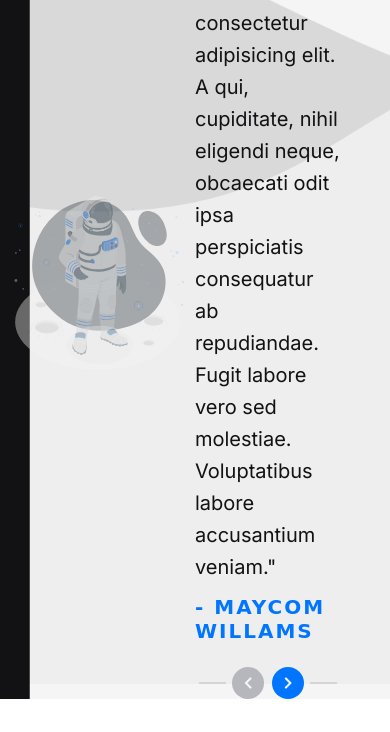
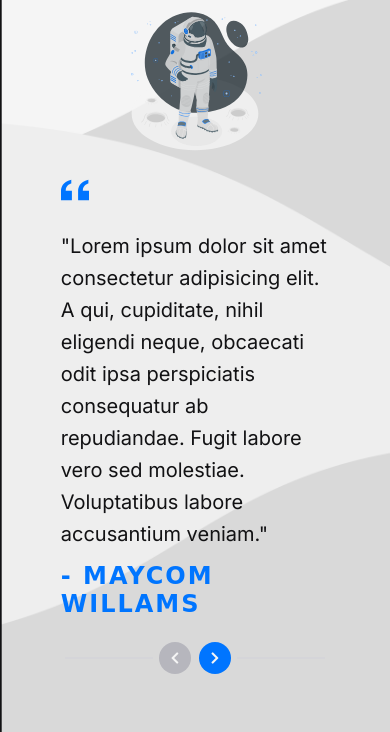
Before and after one commit to Maycomwill/Desafio-imadeveloper, a plain HTML site: page index.html in a window 390 px wide. Shown: the part 160-892 px from the top of the page. Before the commit the page ends 859 px from the top, so only its background shows below. Drawn offline with Linux system fonts and the light colour scheme; a web font is replaced by a local one.

Commit message:
media querries

```diff
--- a/style.css
+++ b/style.css
@@ -11,6 +11,7 @@
   font-size: 62.5%;
 
   --bg-url: url("assets/bg.jpg");
+  --bg-url-phone: url("assets/bg_phone.png");
 
   --blue: #0075ff;
   --blue800: #001227;
@@ -34,6 +35,7 @@ body{
 }
 
 .main{
+  padding: 0rem 1.6rem;
   width: 100%;
   height: 100%;
   display: flex;
@@ -110,7 +112,7 @@ body{
 .author span{
   font-weight: bold;
   color: var(--blue);
-  font-size: 2rem;
+  font-size: 2.4rem;
   text-transform: uppercase;
   font-family: 'Odibee Sans', cursive;
   letter-spacing: .2rem;
@@ -163,3 +165,69 @@ body{
 .buttons button i{
   color: var(--white);
 }
+
+
+@media (max-width: 750px) {
+
+  body{
+    height: 100vh;
+    width: 100vw;
+    background-image: var(--bg-url-phone);
+    background-position: top;
+    background-repeat: no-repeat;
+
+  }
+
+  .main{
+    margin-top: 4.8rem;
+  }
+
+  .content{
+    flex-direction: column;
+  }
+
+  #astronaut{
+    margin-top: 1.6rem;
+    width: 20rem;
+  }
+
+  .svg-quote img{
+    width: 3.6rem;
+  }
+
+  .text{
+    margin-top: 2.4rem;
+    width: 100%;
+    text-align: left;
+  }
+
+  .buttons-box{
+    width: 100%;
+  }
+}
+
+
+@media (max-width: 500px){
+
+  #astronaut{
+    width: 15rem;
+  }
+
+  .svg-quote img{
+    width: 2.8rem;
+  }
+
+  .content{
+    flex-direction: column;
+    gap: 2rem;
+  }
+
+  .right-box{
+    width: 75%;
+  }
+
+  .buttons-box{
+    width: 100%;
+  }
+
+}
```
Also changed, not shown: assets/bg_phone.png (added).
